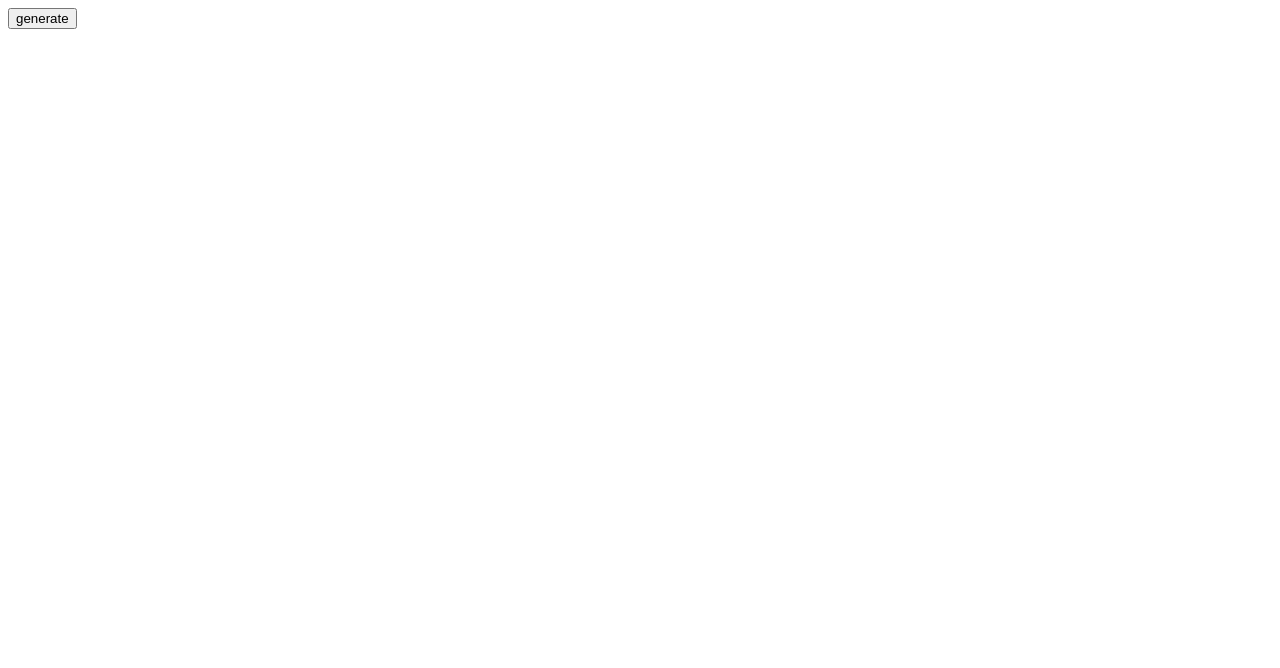
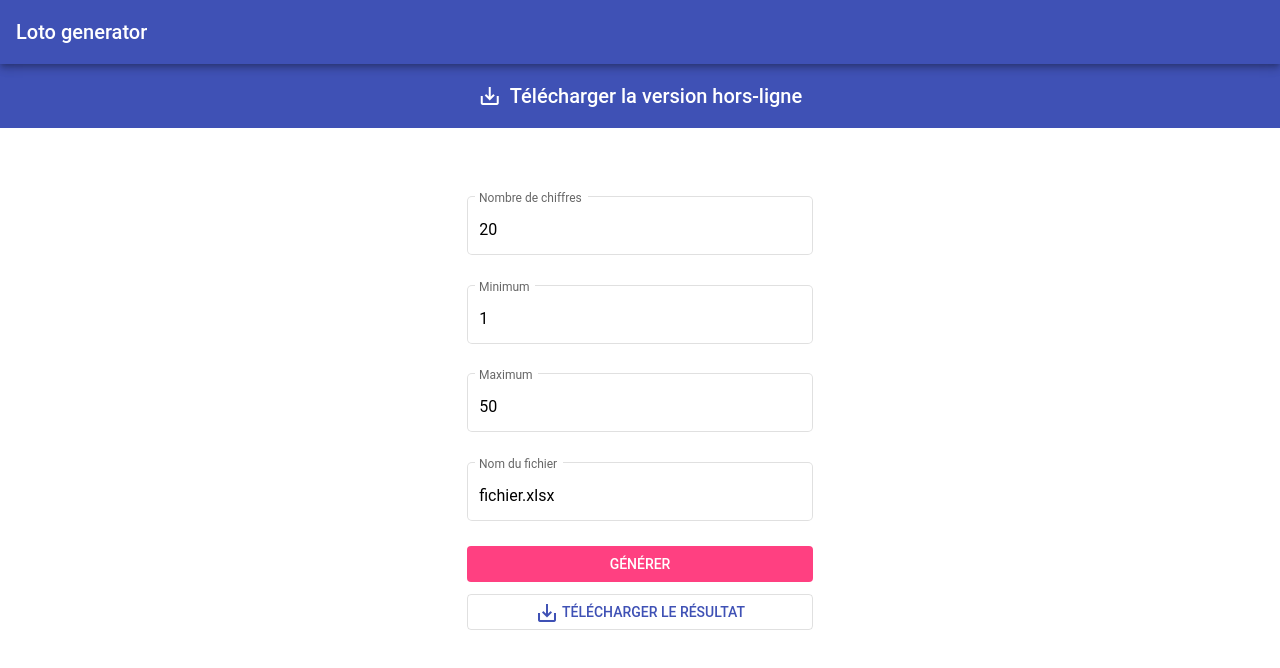
Before and after one commit to acherifi/web-loto, an Angular app: page / in a window 1280 px wide. Shown: the top 668 px of the page. Built offline with nearby package versions, Linux system fonts and the light colour scheme.

Commit message:
Génération et site complet #1

```diff
--- a/src/app/home/home.component.html
+++ b/src/app/home/home.component.html
@@ -1,2 +1,13 @@
 
-<button (click)="click()">generate</button>
+<app-toolbar></app-toolbar>
+<div class="container">
+  <mat-form-field appearance="outline" class="field" *ngFor="let field of fields">
+    <mat-label>{{field.label}}</mat-label>
+    <input matInput placeholder="{{field.placeholder}}" type={{field.type}} [formControl]="field.controller">
+  </mat-form-field>
+  <button mat-flat-button color="accent" (click)="click()">GÉNÉRER</button>
+  <button mat-stroked-button color="primary" (click)="click()">
+    <mat-icon>save_alt</mat-icon>
+    TÉLÉCHARGER LE RÉSULTAT
+  </button>
+</div>
--- a/src/app/home/home.component.scss
+++ b/src/app/home/home.component.scss
@@ -0,0 +1,17 @@
+
+.container{
+  margin: 5% 5% 20%;
+  display: flex;
+  justify-content: center;
+  align-items: center;
+  flex-direction: column;
+}
+
+.field {
+  width: 30%;
+}
+
+button {
+  width: 30%;
+  margin-bottom: 1%;
+}
--- a/src/app/home/home.component.ts
+++ b/src/app/home/home.component.ts
@@ -1,7 +1,8 @@
 import { Component, OnInit } from '@angular/core';
 import { GeneratorService } from '../services/generator/generator.service';
-import { Numbers } from '../objects/numbers';
-import { updateBinding } from '@angular/core/src/render3/instructions';
+import { FieldObject } from '../objects/fields';
+import { FormControl } from '@angular/forms';
+import { ExcelOutput } from '../objects/excel-output';
 
 @Component({
   selector: 'app-home',
@@ -13,13 +14,19 @@ export class HomeComponent implements OnInit {
   private numberList: Array<string>;
   private generating: boolean;
 
+  private fields = [
+    new FieldObject('Nombre de chiffres', '20', 'number', new FormControl(20)),
+    new FieldObject('Minimum', '1', 'number', new FormControl(1)),
+    new FieldObject('Maximum', '50', 'number', new FormControl(50)),
+    new FieldObject('Nom du fichier', 'fichier.xslx', 'text', new FormControl('fichier.xlsx')),
+  ];
+
   constructor(private generatorService: GeneratorService) {
-    this.generatorService.numberCount = 20000;
+    this.generatorService.numberCount = 20;
     this.numberList = new Array();
   }
 
   ngOnInit() {
-    this.update();
   }
 
   update() {
@@ -29,9 +36,14 @@ export class HomeComponent implements OnInit {
       this.numberList = [];
     }
     numbers.forEach(element => this.numberList.push(element.getNumbersAsString()));
+    new ExcelOutput(this.fields[3].fieldValue).write(this.numberList);
   }
 
   click() {
+    this.generatorService.numberCount = parseInt(this.fields[0].fieldValue, 10);
+    this.generatorService.min = parseInt(this.fields[1].fieldValue, 10);
+    this.generatorService.max = parseInt(this.fields[2].fieldValue, 10);
+    console.log(this.generatorService);
     this.update();
   }
 
--- /dev/null
+++ b/src/app/objects/excel-output.ts
@@ -0,0 +1,19 @@
+import * as XLSX from 'xlsx';
+
+
+export class ExcelOutput {
+
+  private workbook: XLSX.WorkBook;
+
+  constructor(private filename: string) {
+    this.workbook = XLSX.utils.book_new();
+  }
+
+  write(list: Array<string>): void {
+    const data = [];
+    list.forEach(element => data.push(new Array(element)));
+    const ws = XLSX.utils.aoa_to_sheet(data);
+    XLSX.utils.book_append_sheet(this.workbook, ws, 'Sheet 1');
+    XLSX.writeFile(this.workbook, this.filename);
+  }
+}
--- /dev/null
+++ b/src/app/objects/fields.ts
@@ -0,0 +1,31 @@
+import { FormControl } from '@angular/forms';
+
+export class FieldObject {
+
+  constructor(private _label: string, private _placeholder: string, private _type: string, private formControl: FormControl) {
+  }
+
+  get label(): string {
+    return this._label;
+  }
+
+  get placeholder(): string {
+    return this._placeholder;
+  }
+
+  get type(): string {
+    return this._type;
+  }
+
+  get fieldValue(): any {
+    return this.formControl.value;
+  }
+
+  get controller(): FormControl {
+    return this.formControl;
+  }
+
+
+
+
+}
--- a/src/app/services/generator/generator.service.ts
+++ b/src/app/services/generator/generator.service.ts
@@ -15,10 +15,7 @@ export class GeneratorService {
 
   constructor() {
     this.numbers = new Array();
-    this._min = 1;
-    this._max = 50;
     this._numberSize = 5;
-    this._numberCount = 10;
   }
 
   generate() {
@@ -35,8 +32,9 @@ export class GeneratorService {
     }
   }
 
-  private generateNumber(min: number, _max: number): number {
-    return Math.floor(Math.random() * _max) + min;
+  private generateNumber(min: number, max: number): number {
+    const number = Math.floor(Math.random() * (max - min + 1) + min);
+    return number;
   }
 
   get rawNumbers(): Array<Numbers> {
@@ -58,4 +56,8 @@ export class GeneratorService {
   set max(max: number) {
     this._max = max;
   }
+
+  get max(): number {
+    return this._max;
+  }
 }
--- /dev/null
+++ b/src/app/toolbar/toolbar.component.html
@@ -0,0 +1,9 @@
+<mat-toolbar color="primary">
+  <mat-toolbar-row [class.mat-elevation-z5]=true>
+      <span>Loto generator</span>
+  </mat-toolbar-row>
+  <mat-toolbar-row class="center">
+      <mat-icon>save_alt</mat-icon>
+      <span>Télécharger la version hors-ligne</span>
+  </mat-toolbar-row>
+</mat-toolbar>
--- /dev/null
+++ b/src/app/toolbar/toolbar.component.scss
@@ -0,0 +1,8 @@
+.center {
+  align-items: center;
+  justify-content: center;
+}
+
+mat-icon{
+  margin-right: 8px;
+}
--- /dev/null
+++ b/src/app/toolbar/toolbar.component.ts
@@ -0,0 +1,15 @@
+import { Component, OnInit } from '@angular/core';
+
+@Component({
+  selector: 'app-toolbar',
+  templateUrl: './toolbar.component.html',
+  styleUrls: ['./toolbar.component.scss']
+})
+export class ToolbarComponent implements OnInit {
+
+  constructor() { }
+
+  ngOnInit() {
+  }
+
+}
--- a/src/index.html
+++ b/src/index.html
@@ -7,6 +7,7 @@
 
   <meta name="viewport" content="width=device-width, initial-scale=1">
   <link rel="icon" type="image/x-icon" href="favicon.ico">
+  <link href="https://fonts.googleapis.com/icon?family=Material+Icons" rel="stylesheet">
 </head>
 <body>
   <app-root></app-root>
--- a/src/styles.scss
+++ b/src/styles.scss
@@ -1 +1,6 @@
 /* You can add global styles to this file, and also import other style files */
+@import "~@angular/material/prebuilt-themes/indigo-pink.css";
+
+body{
+  margin: 0;
+}
```
Also changed, not shown: src/app/app.module.ts (+19 -2 lines), 1 other file (tests, documents, lock files or other folders).
